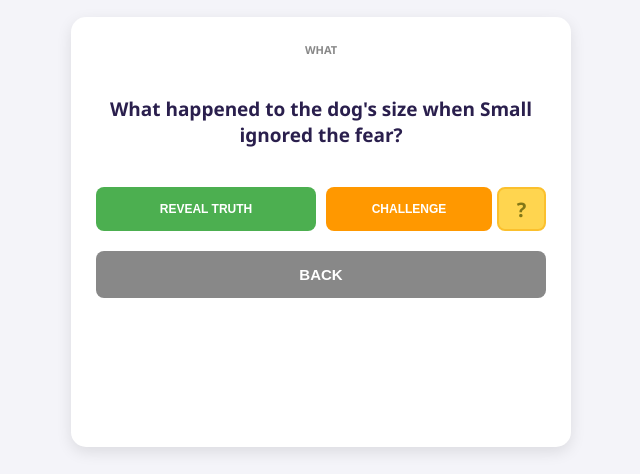
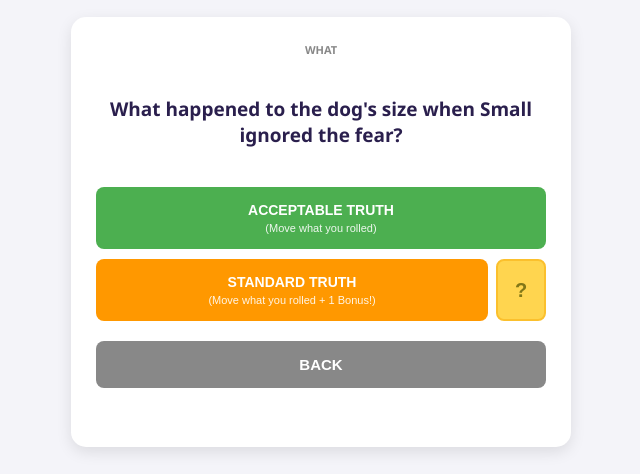
Before and after one commit to heitormaiastudio/bluffing-path-generator, a plain HTML site: page blackdogindex.html in a window 1280 px wide. Both pictures are taken after a click on the button "WHAT". Shown: the part 303-777 px from the top of the page, without its empty margins (319-959 px from the left). Drawn offline with Linux system fonts and the light colour scheme.

Commit message:
blackdogindex.html

```diff
--- a/blackdogindex.html
+++ b/blackdogindex.html
@@ -22,28 +22,32 @@
         .question-box { display: none; }
         .question-text { font-size: 19px; margin: 25px 0; font-weight: 600; color: #2a1f4d; line-height: 1.4; min-height: 80px; display: flex; align-items: center; justify-content: center; }
 
-        /* Ajuste do Grid para acomodar o botão de ajuda separado */
         .action-area { margin-top: 20px; }
-        .action-grid { display: grid; grid-template-columns: 1fr 1fr; gap: 10px; }
+        .action-grid { display: flex; flex-direction: column; gap: 10px; }
 
-        .btn-reveal { background-color: #4caf50; font-size: 12px; }
-        .challenge-container { display: flex; gap: 5px; }
-        .btn-challenge { background-color: #ff9800; font-size: 12px; flex-grow: 1; }
+        .btn-reveal { background-color: #4caf50; font-size: 14px; display: flex; flex-direction: column; align-items: center; width: 100%; }
 
-        /* Botão de Interrogação Independente */
-        .info-btn {
+        /* Container flexível para alinhar o botão de desafio e a interrogação de dica */
+        .challenge-row { display: flex; gap: 8px; width: 100%; }
+        .btn-challenge { background-color: #ff9800; font-size: 14px; display: flex; flex-direction: column; align-items: center; flex-grow: 1; border-radius: 8px; }
+        .btn-reveal small, .btn-challenge small { font-size: 11px; font-weight: normal; margin-top: 4px; opacity: 0.9; }
+
+        /* Estilo do Botão de Dica (?) */
+        .btn-hint {
             background-color: #ffd54f;
             color: #827717;
+            border: 2px solid #fbc02d;
+            font-size: 20px;
+            font-weight: bold;
+            width: 50px;
             border-radius: 8px;
-            width: 45px;
+            cursor: pointer;
             display: flex;
             align-items: center;
             justify-content: center;
-            font-size: 20px;
-            font-weight: bold;
-            cursor: help;
-            border: 2px solid #fbc02d;
+            transition: 0.2s;
         }
+        .btn-hint:active { transform: scale(0.95); }
 
         .answer-text { display: none; margin-top: 20px; padding: 15px; border-radius: 8px; font-style: italic; text-align: left; animation: fadeIn 0.4s; line-height: 1.5; }
         @keyframes fadeIn { from { opacity: 0; } to { opacity: 1; } }
@@ -73,14 +77,21 @@
             <p id="cat-label" style="color: #888; font-size: 11px; text-transform: uppercase; margin: 0; font-weight: bold;"></p>
             <div id="question-content" class="question-text"></div>
 
-            <div class="action-area">
+            <div class="action-area" id="action-area">
                 <div id="buttons-area" class="action-grid">
-                    <button class="btn-reveal" onclick="reveal('normal')">REVEAL TRUTH</button>
 
-                    <div id="challenge-wrapper" class="challenge-container">
-                        <button id="challenge-btn" class="btn-challenge" onclick="reveal('challenge')">CHALLENGE</button>
-                        <div id="hint-icon" class="info-btn" title="" onclick="showMobileHint()">?</div>
+                    <button class="btn-reveal" onclick="reveal('acceptable')">
+                        ACCEPTABLE TRUTH <small>(Move what you rolled)</small>
+                    </button>
+
+                    <!-- Linha do desafio com o Scaffold Gramatical (?) integrado ao lado -->
+                    <div class="challenge-row">
+                        <button class="btn-challenge" onclick="reveal('standard')">
+                            STANDARD TRUTH <small>(Move what you rolled + 1 Bonus!)</small>
+                        </button>
+                        <button class="btn-hint" onclick="showScaffold()" title="Get grammar clues">?</button>
                     </div>
+
                 </div>
             </div>
 
@@ -95,48 +106,49 @@
     </div>
 
     <script>
+        // Mantive seu banco de dados estruturado e limpo
         const questions = {
             who: [
-                { q: "Who was the first person to spot the Black Dog?", a: "Mr. Hope was the first person to spot the dog.", sc: "Challenge: Use 'spotted' and mention the time of day.", ac: "Evidence: Mr. Hope spotted the dog early in the morning when he looked out the window." },
-                { q: "Who described the dog's nose as big as a fridge?", a: "Mrs. Hope described the dog's nose as being as big as a fridge.", sc: "", ac: "" },
-                { q: "Who was the only character not affected by irrational fear?", a: "Small was the only one who did not feel irrational fear.", sc: "Challenge: Use the word 'courage' or 'brave'.", ac: "Evidence: Small showed great courage and was brave enough to go outside." },
-                { q: "Who hid under the duvet in the bedroom?", a: "Mr. Hope and Mrs. Hope hid under the duvet.", sc: "", ac: "" },
-                { q: "Who followed Small through the playground?", a: "The Black Dog followed Small through the playground.", sc: "", ac: "" }
+                { q: "Who was the first person to spot the Black Dog?", acceptable: "Mr. Hope spotted the dog first.", standard: "Early in the morning, Mr. Hope was the first person to spot the terrifying creature.", hints: "Early in the morning / terrifying" },
+                { q: "Who described the dog's nose as big as a fridge?", acceptable: "Mrs. Hope described it like that.", standard: "Gasping in shock, Mrs. Hope described the beast's nose as being as big as a fridge.", hints: "Gasping in shock / beast's" },
+                { q: "Who was the only character not affected by irrational fear?", acceptable: "Small was the only one who was not afraid.", standard: "Unlike her terrified family, Small was the only character who did not feel irrational fear.", hints: "Unlike her terrified family / irrational" },
+                { q: "Who hid under the duvet in the bedroom?", acceptable: "Mr. Hope and Mrs. Hope hid under the duvet.", standard: "Underneath the heavy duvet, Mr. and Mrs. Hope hid with absolute terror.", hints: "Underneath the heavy duvet / absolute terror" },
+                { q: "Who followed Small through the playground?", acceptable: "The Black Dog followed her.", standard: "As they ran through the playground, the colossal Black Dog followed Small.", hints: "As they ran through / colossal" }
             ],
             what: [
-                { q: "What did the family think the dog looked like at first?", a: "The family thought the dog was a giant, terrifying monster.", sc: "Challenge: Use 'morbid' or 'irrational' to describe their imagination.", ac: "Evidence: The family had a morbid imagination and an irrational fear of the dog." },
-                { q: "What did Small play with the dog outside?", a: "Small played a game of chase with the Black Dog.", sc: "", ac: "" },
-                { q: "What did Mr. Hope do after spotting the dog?", a: "Mr. Hope called the police to report a giant animal.", sc: "", ac: "" },
-                { q: "What happened to the dog's size when Small ignored the fear?", a: "The dog began to shrink as Small ignored the family's fear.", sc: "Challenge: Use the verb 'shrunk' and mention the cat flap.", ac: "Evidence: The dog shrunk until it was small enough to fit through the cat flap." },
-                { q: "What was the weather like on that morning?", a: "The weather was very cold and it was snowing.", sc: "", ac: "" }
+                { q: "What did the family think the dog looked like at first?", acceptable: "They thought it was a giant monster.", standard: "Due to their morbid imagination, the family thought the dog was a giant, terrifying monster.", hints: "Due to / morbid / terrifying" },
+                { q: "What did Small play with the dog outside?", acceptable: "She played a game of chase.", standard: "Without any hesitation, Small played an energetic game of chase with the beast.", hints: "Without any hesitation / energetic / beast" },
+                { q: "What did Mr. Hope do after spotting the dog?", acceptable: "He called the police.", standard: "Trembling with fear, Mr. Hope called the police to report a giant animal.", hints: "Trembling with fear / report" },
+                { q: "What happened to the dog's size when Small ignored the fear?", acceptable: "The dog began to shrink.", standard: "Since Small completely ignored the family's fear, the dog began to shrink with every step.", hints: "Since / completely ignored / shrink" },
+                { q: "What was the weather like on that morning?", acceptable: "It was cold and snowing.", standard: "On that particular morning, the weather was freezing cold and covered in thick snow.", hints: "On that particular morning / freezing / thick snow" }
             ],
             where: [
-                { q: "Where did Mr. Hope first see the dog?", a: "Mr. Hope saw the dog outside the window in the snow.", sc: "Challenge: Use the word 'dawn' to specify the time.", ac: "Evidence: He spotted the dog outside the window at the break of dawn." },
-                { q: "Where did Maurice hide from the dog?", a: "Maurice hid behind the curtains.", sc: "", ac: "" },
-                { q: "Where did Adeline hide?", a: "Adeline hid under the table.", sc: "", ac: "" },
-                { q: "Where did the chase end?", a: "The chase ended when they reached the cat flap at the house.", sc: "", ac: "" },
-                { q: "Where did the family feel safe together?", a: "The family felt safe inside the kitchen with the door locked.", sc: "", ac: "" }
+                { q: "Where did Mr. Hope first see the dog?", acceptable: "He saw it outside the window.", standard: "Outside the frosted window, Mr. Hope saw the colossal dog in the snow.", hints: "Outside the frosted window / colossal" },
+                { q: "Where did Maurice hide from the dog?", acceptable: "Maurice hid behind the curtains.", standard: "Behind the heavy living room curtains, Maurice cowered in complete terror.", hints: "Behind the heavy... / cowered in complete terror" },
+                { q: "Where did Adeline hide?", acceptable: "Adeline hid under the table.", standard: "Underneath the wooden kitchen table, Adeline tried to make herself invisible.", hints: "Underneath the wooden... / invisible" },
+                { q: "Where did the chase end?", acceptable: "It ended at the cat flap.", standard: "Eventually, the exhausting chase ended right in front of the tiny cat flap.", hints: "Eventually / exhausting / tiny cat flap" },
+                { q: "Where did the family feel safe together?", acceptable: "They felt safe inside the kitchen.", standard: "Inside the warm kitchen, the family finally felt safe and secure together.", hints: "Inside the warm kitchen / safe and secure" }
             ],
             when: [
-                { q: "When did the dog appear?", a: "The dog appeared early in the morning during a snowy dawn.", sc: "Challenge: Describe the setting using 'gloomy' or 'dawn'.", ac: "Evidence: The dog appeared during a gloomy and snowy dawn." },
-                { q: "When did the dog finally shrink?", a: "The dog shrunk after Small showed she was not afraid during the chase.", sc: "", ac: "" },
-                { q: "When did the family stop hiding?", a: "The family stopped hiding only when they saw the dog was small.", sc: "", ac: "" },
-                { q: "When did the story end?", a: "The story ended after the family sat by the fire with the dog.", sc: "Challenge: Use 'overcame' and describe the ending moment.", ac: "Evidence: The story ended when the family overcame their fear and sat by the fire." },
-                { q: "When did Mrs. Hope see the dog?", a: "Mrs. Hope saw the dog after her husband called her to the window.", sc: "", ac: "" }
+                { q: "When did the dog appear?", acceptable: "It appeared early in the morning.", standard: "During a gloomy and snowy dawn, the enormous Black Dog mysteriously appeared.", hints: "During a gloomy and snowy dawn / mysteriously" },
+                { q: "When did the dog finally shrink?", acceptable: "It shrunk after Small showed she wasn't afraid.", standard: "The dog finally shrunk into a puppy when Small confidently proved she was not afraid.", hints: "confidently proved" },
+                { q: "When did the family stop hiding?", acceptable: "They stopped hiding when the dog was small.", standard: "The family only stopped hiding when they realized the creature was now a tiny, harmless puppy.", hints: "realized / tiny, harmless" },
+                { q: "When did the story end?", acceptable: "It ended when they sat by the fire.", standard: "After they overcame their irrational fear, the story ended with the family sitting cozy by the fire.", hints: "After they overcame... / cozy" },
+                { q: "When did Mrs. Hope see the dog?", acceptable: "She saw it after her husband called her.", standard: "Immediately after Mr. Hope shouted for her, Mrs. Hope rushed to the window and saw the beast.", hints: "Immediately after... / rushed / beast" }
             ],
             why: [
-                { q: "Why did the dog grow so big?", a: "The dog grew big because the family was terrified of it.", sc: "Challenge: Use the term 'irrational fear' in your answer.", ac: "Evidence: The dog's size was a result of the family's irrational fear." },
-                { q: "Why did Small go outside?", a: "Small went outside because she was not afraid of the dog.", sc: "", ac: "" },
-                { q: "Why did the family hide?", a: "They hid because they believed the dog was a giant monster.", sc: "Challenge: Use 'exaggerated' to explain their reaction.", ac: "Evidence: They hid because they exaggerated the danger due to fear." },
-                { q: "Why did the dog sit by the fire at the end?", a: "The dog sat by the fire because it was now part of the family.", sc: "", ac: "" },
-                { q: "Why did the story happen in the snow?", a: "The snow helped create a gloomy and mysterious atmosphere.", sc: "", ac: "" }
+                { q: "Why did the dog grow so big?", acceptable: "It grew big because the family was terrified.", standard: "The dog grew to a colossal size because the family's irrational fear fed the beast.", hints: "colossal size / irrational fear / fed the beast" },
+                { q: "Why did Small go outside?", acceptable: "She went outside because she wasn't scared.", standard: "Since she possessed incredible courage, Small went outside to face the creature.", hints: "Since she possessed... / face the creature" },
+                { q: "Why did the family hide?", acceptable: "They hid because they thought it was a monster.", standard: "They desperately hid because their exaggerated imagination made them believe the dog was a monster.", hints: "desperately / exaggerated imagination" },
+                { q: "Why did the dog sit by the fire at the end?", acceptable: "Because it was now part of the family.", standard: "Because it was finally accepted, the tiny dog sat happily by the warm fire.", hints: "Because it was finally accepted / happily" },
+                { q: "Why did the story happen in the snow?", acceptable: "To make it look mysterious.", standard: "The snow was used by the author to create a gloomy and isolated atmosphere.", hints: "to create a gloomy and isolated atmosphere" }
             ],
             which: [
-                { q: "Which character showed the most courage?", a: "Small showed the most courage in the story.", sc: "Challenge: Use evidence of her actions to explain why.", ac: "Evidence: Small was the bravest because she faced the dog while others hid." },
-                { q: "Which word best describes the family's fear?", a: "The family's fear can be described as irrational.", sc: "", ac: "" },
-                { q: "Which animal was the dog compared to by Mr. Hope?", a: "Mr. Hope compared the dog to a tiger.", sc: "", ac: "" },
-                { q: "Which animal was the dog compared to by Mrs. Hope?", a: "Mrs. Hope compared the dog to an elephant.", sc: "", ac: "" },
-                { q: "Which part of the house did the dog enter?", a: "The dog entered the house through the cat flap.", sc: "", ac: "" }
+                { q: "Which character showed the most courage?", acceptable: "Small showed the most courage.", standard: "Without a doubt, Small was the character who demonstrated the most courage.", hints: "Without a doubt / demonstrated" },
+                { q: "Which word best describes the family's fear?", acceptable: "Their fear was irrational.", standard: "The family's uncontrollable fear can best be described as completely irrational.", hints: "uncontrollable / completely irrational" },
+                { q: "Which animal was the dog compared to by Mr. Hope?", acceptable: "He compared it to a tiger.", standard: "In sheer panic, Mr. Hope compared the massive dog to a wild tiger.", hints: "In sheer panic / massive / wild" },
+                { q: "Which animal was the dog compared to by Mrs. Hope?", acceptable: "She compared it to an elephant.", standard: "Overwhelmed by dread, Mrs. Hope compared the creature to a giant elephant.", hints: "Overwhelmed by dread / giant" },
+                { q: "Which part of the house did the dog enter?", acceptable: "It entered through the cat flap.", standard: "Once it was tiny enough, the dog confidently entered the house through the small cat flap.", hints: "Once it was tiny enough / confidently" }
             ]
         };
 
@@ -157,38 +169,29 @@
             document.getElementById('question-display').style.display = 'block';
             document.getElementById('cat-label').innerText = cat;
             document.getElementById('question-content').innerText = currentQ.q;
+
             document.getElementById('answer-content').style.display = 'none';
-
-            const challengeWrapper = document.getElementById('challenge-wrapper');
-            const hIcon = document.getElementById('hint-icon');
-            const btnGrid = document.getElementById('buttons-area');
-
-            if (currentQ.sc && currentQ.sc !== "") {
-                challengeWrapper.style.display = 'flex';
-                hIcon.title = currentQ.sc;
-                btnGrid.style.gridTemplateColumns = '1fr 1fr';
-            } else {
-                challengeWrapper.style.display = 'none';
-                btnGrid.style.gridTemplateColumns = '1fr';
-            }
+            document.getElementById('action-area').style.display = 'block';
         }
 
-        function showMobileHint() {
-            if (currentQ.sc) {
-                alert(currentQ.sc);
+        function showScaffold() {
+            if (currentQ && currentQ.hints) {
+                alert("💡 CHALLENGE CLUES:\nTo get the bonus point, try to use these fragments in your sentence:\n\n👉 " + currentQ.hints);
             }
         }
 
         function reveal(type) {
             const box = document.getElementById('answer-content');
+            document.getElementById('action-area').style.display = 'none';
             box.style.display = 'block';
-            if (type === 'challenge') {
-                box.innerHTML = "<strong>Challenge Evidence:</strong><br>" + currentQ.ac;
+
+            if (type === 'standard') {
+                box.innerHTML = "<strong>Standard Truth Challenge:</strong><br><br>" + currentQ.standard;
                 box.style.backgroundColor = "#fff3e0";
                 box.style.borderLeft = "5px solid #ff9800";
                 box.style.color = "#e65100";
             } else {
-                box.innerHTML = "<strong>Standard Truth:</strong><br>" + currentQ.a;
+                box.innerHTML = "<strong>Acceptable Truth:</strong><br><br>" + currentQ.acceptable;
                 box.style.backgroundColor = "#e8f5e9";
                 box.style.borderLeft = "5px solid #4caf50";
                 box.style.color = "#2e7d32";
```
